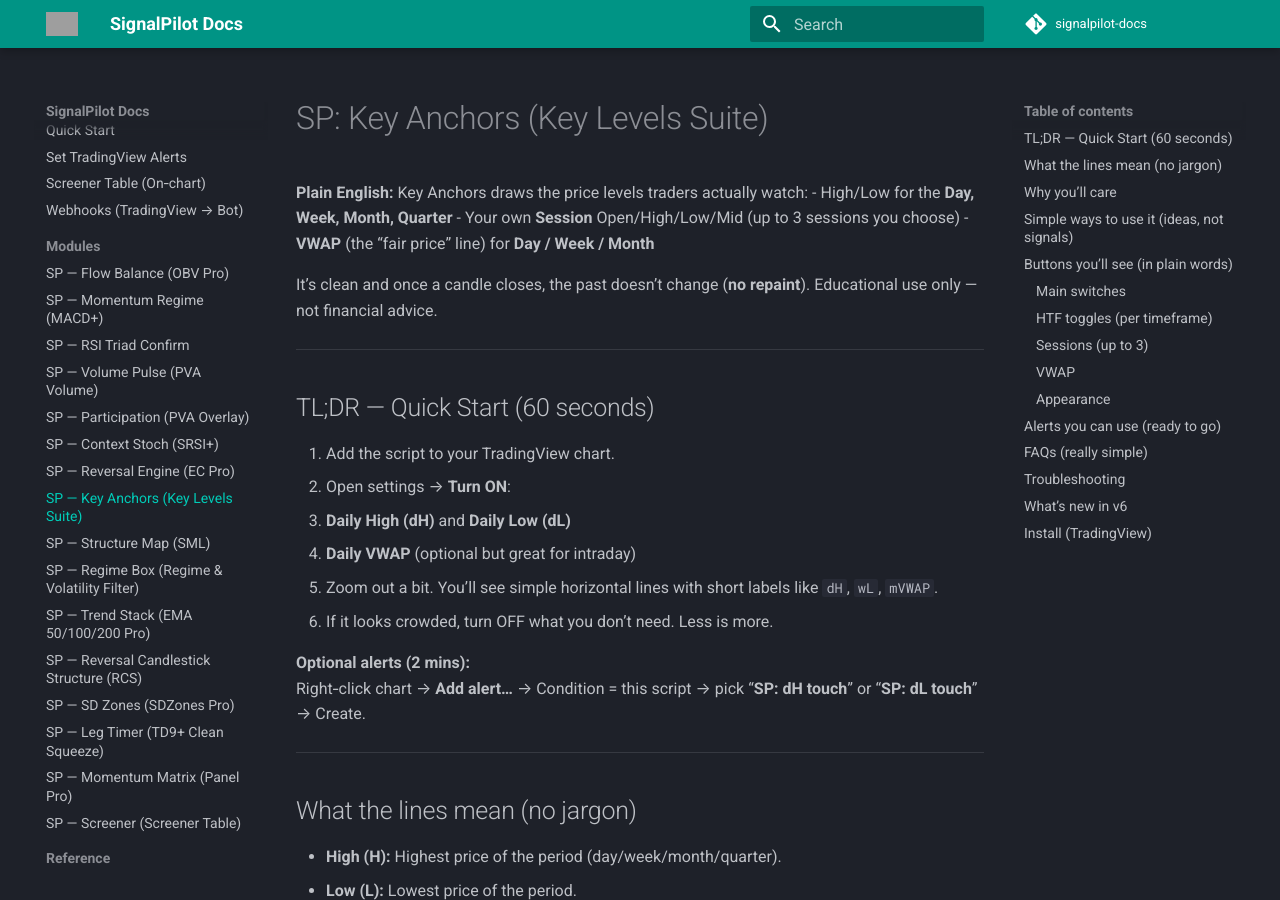
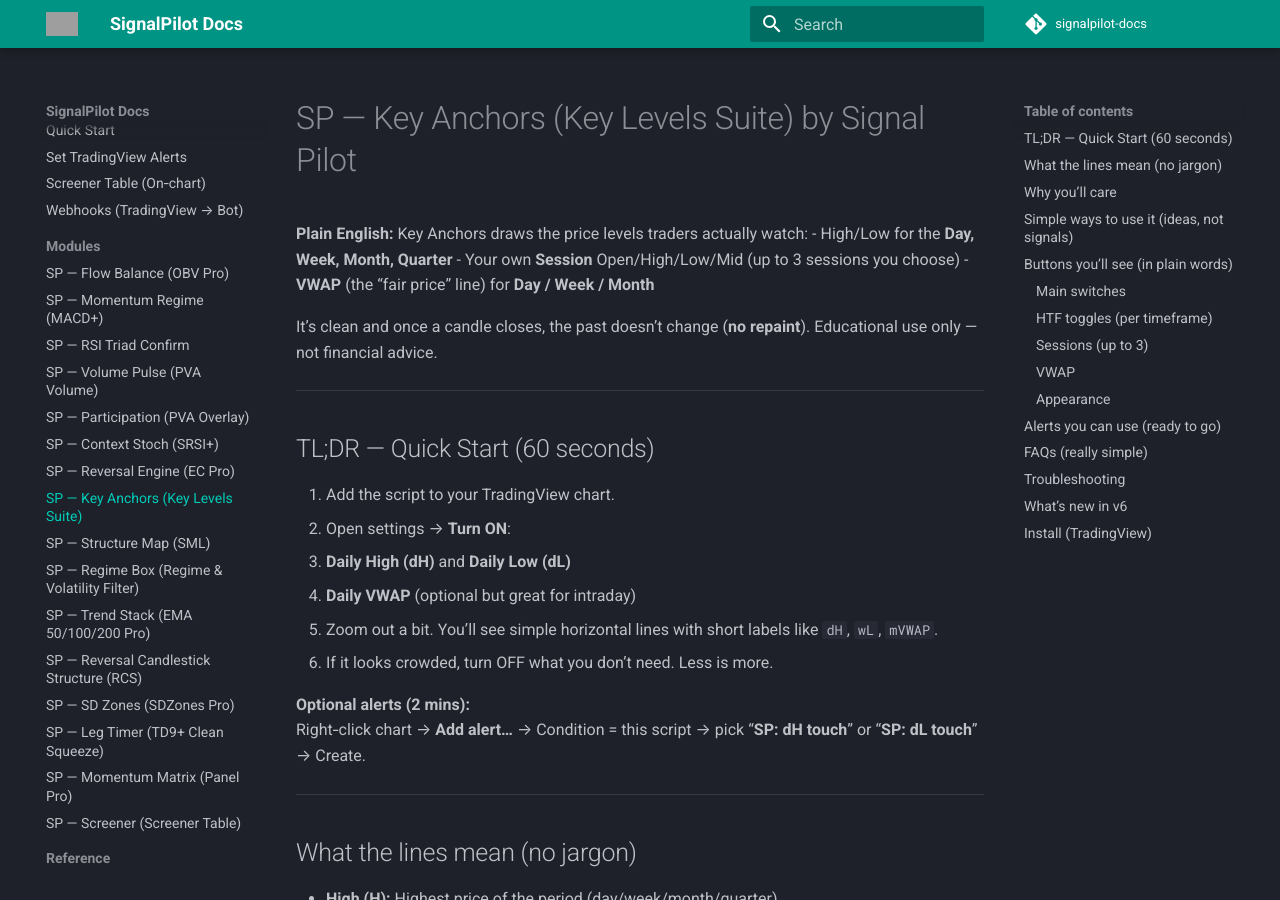
Before and after one commit to Signalpilot/signalpilot-docs, an MkDocs documentation site: the page built from docs/sp-key-levels-suite.md, in a window 1280 px wide and 900 px high. Built offline with MkDocs 1.6.1 and Material for MkDocs 9.7.7, drawn with Linux system fonts in a browser that asks for light colours; comment, search, counter and statistics services are not loaded; grey boxes are pictures that could not be loaded.

Commit message:
Update sp-key-levels-suite.md

```diff
--- a/docs/sp-key-levels-suite.md
+++ b/docs/sp-key-levels-suite.md
@@ -1,4 +1,4 @@
-# SP: Key Anchors (Key Levels Suite)
+# SP — Key Anchors (Key Levels Suite) by Signal Pilot
 
 **Plain English:** Key Anchors draws the price levels traders actually watch:
 - High/Low for the **Day, Week, Month, Quarter**
```
